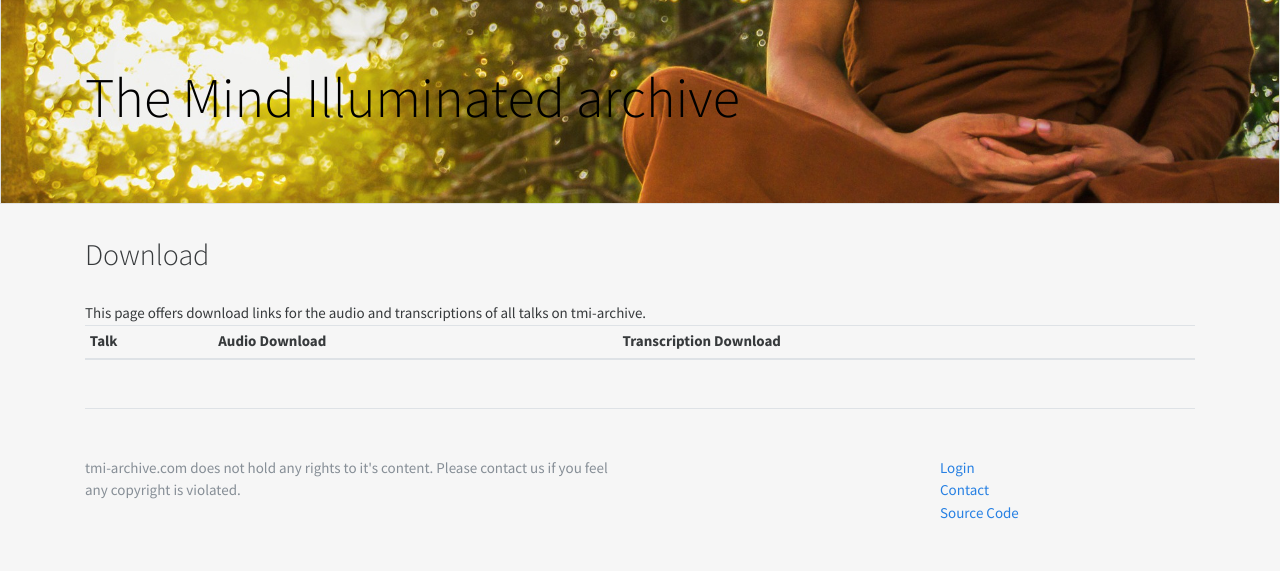
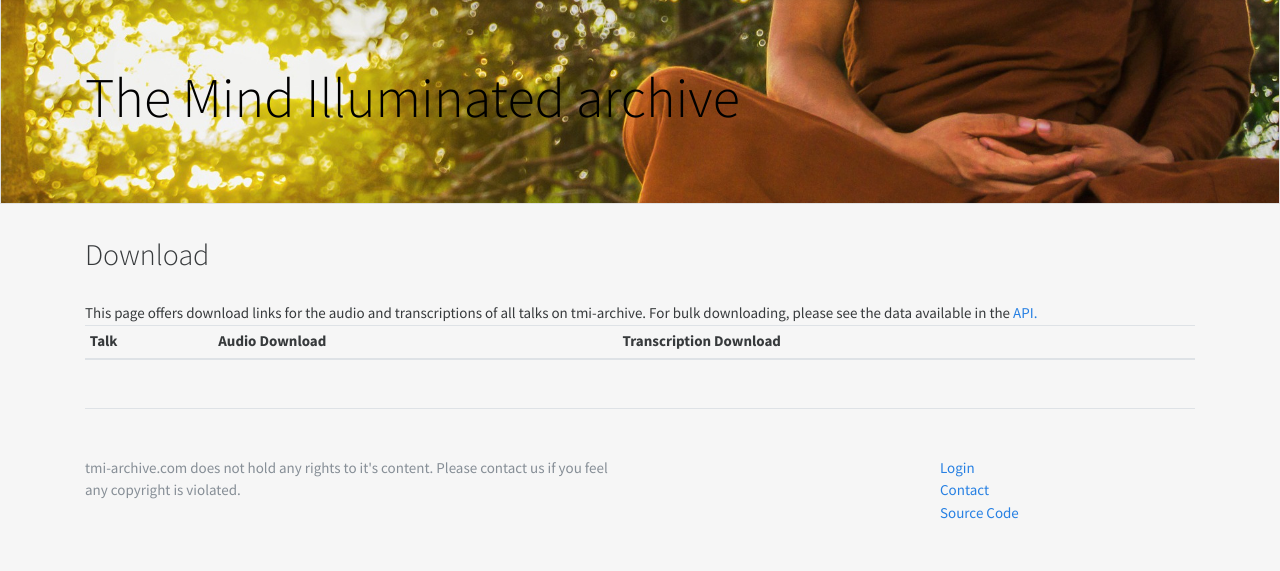
Before and after one commit to esquire900/tmi-archive, a Django app: page /download in a window 1280 px wide. Shown: the part 56-627 px from the top of the page. Run offline with Django 3.2, Linux system fonts and the light colour scheme; data that the repository does not hold is empty; some libraries are stand-ins or nearby versions.

Commit message:
added explaining text

```diff
--- a/talks/templates/talk/download.html
+++ b/talks/templates/talk/download.html
@@ -7,7 +7,8 @@
         Download
     </h2>
     <br>
-    This page offers download links for the audio and transcriptions of all talks on tmi-archive.
+    This page offers download links for the audio and transcriptions of all talks on tmi-archive. For bulk
+    downloading, please see the data available in the <a href="{% url 'talks' %}">API.</a>
 
     <table class="table table-sm">
         <thead>
```
